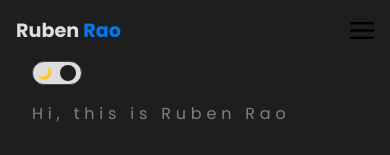
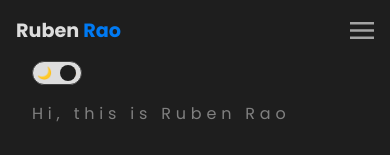
Before and after one commit to pmrubenrao/Portfolio-Website, a Vue app: page /about in a window 390 px wide. Shown: the top 155 px of the page. Built offline with nearby package versions, Linux system fonts and the light colour scheme.

Commit message:
Hamburger menu can now have the slight grey color in the dark mode, which was barely visible previously

```diff
--- a/src/components/NavigationMenu.vue
+++ b/src/components/NavigationMenu.vue
@@ -8,7 +8,7 @@
         >
         <img
           @click="toggleMobileMenu()"
-          class="mobile-menu"
+          class="mobile-menu svg-decorator"
           src="../assets/openNavigation.svg"
           alt="Open Navigation"
         />
@@ -68,6 +68,10 @@ export default {
 <style lang="scss">
 section {
   background: var(--background-color-primary);
+}
+
+.svg-decorator {
+  filter: var(--svg-color);
 }
 // :root {
 //   --primary-color: #007af3;
```
